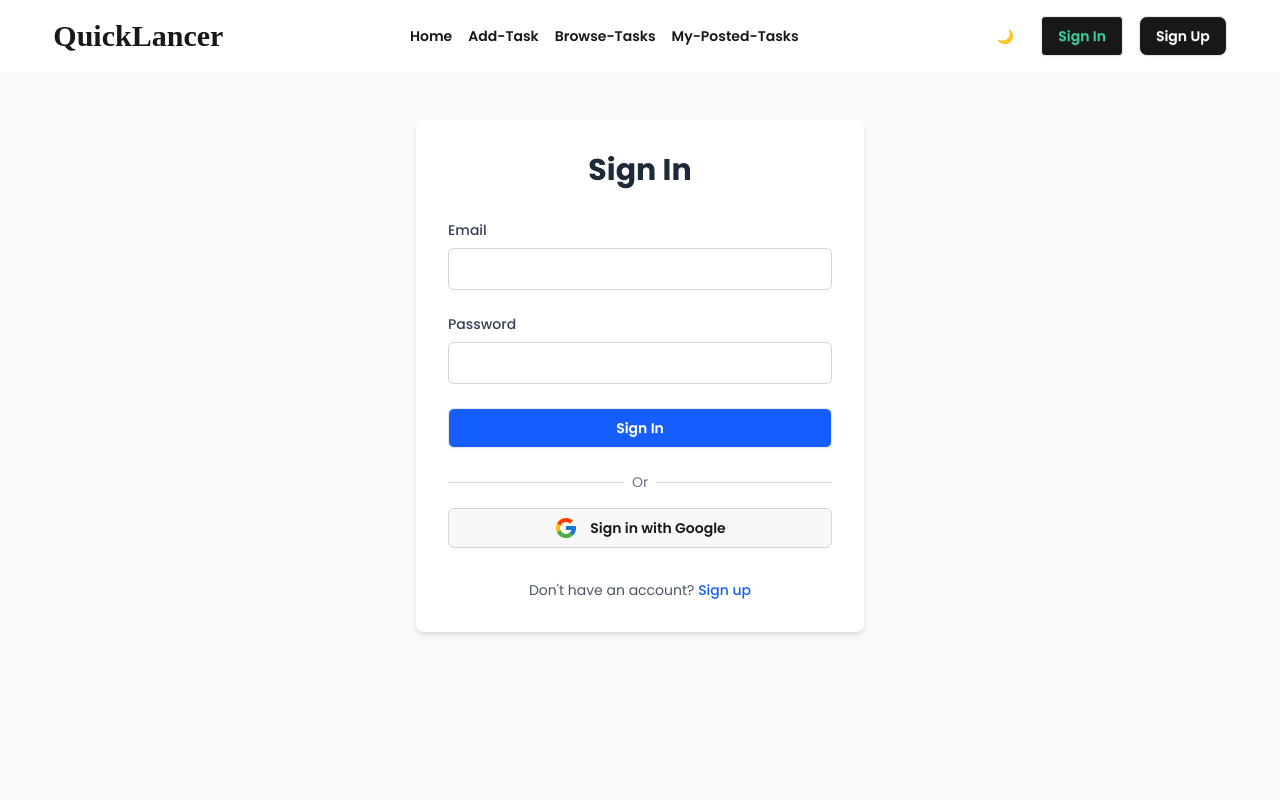
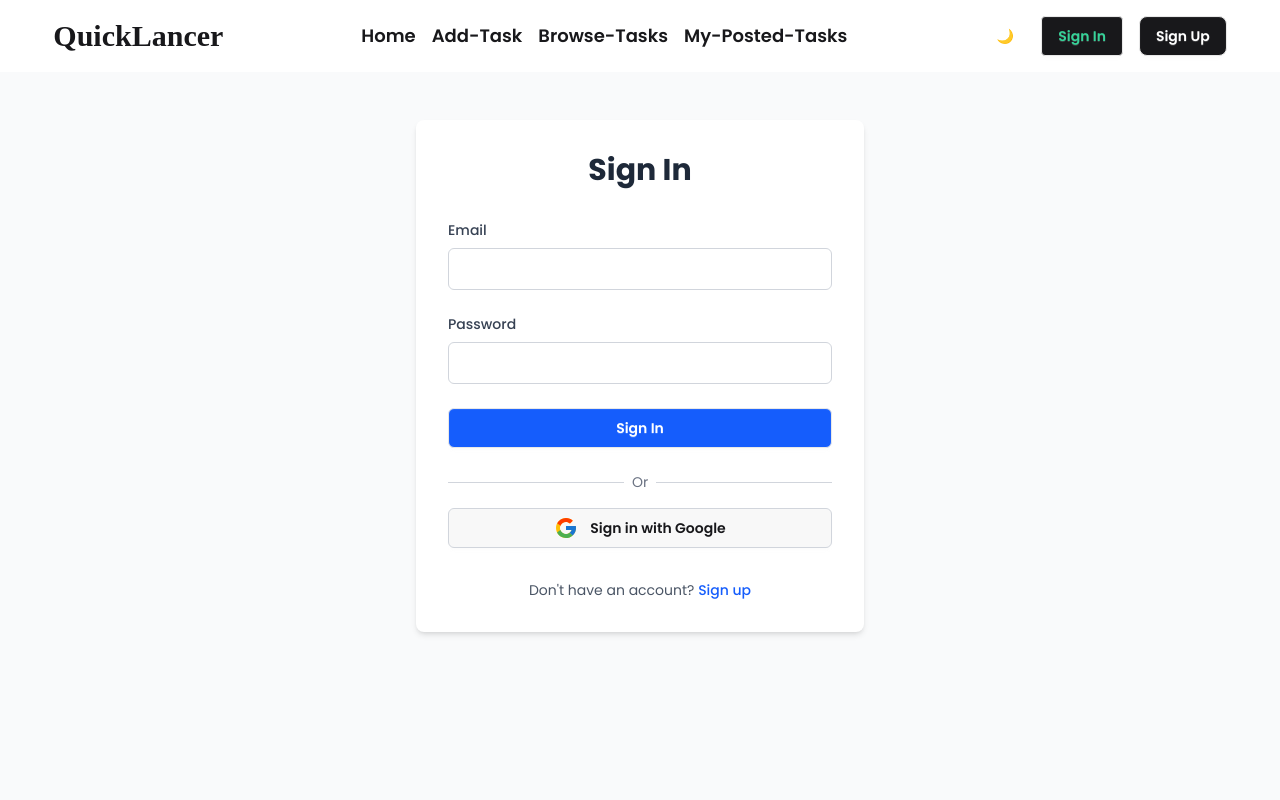
Before and after one commit to piyal007/quicklancer, a React (Vite) app: page /signin in a window 1280 px wide. Shown: the top 800 px of the page. Built offline with nearby package versions, Linux system fonts and the light colour scheme; no server answers; a web font is replaced by a local one.

Commit message:
loading spinner added for main layout

```diff
--- a/index.html
+++ b/index.html
@@ -5,7 +5,7 @@
   <meta charset="UTF-8" />
   <link rel="icon" type="image/svg+xml" href="/vite.svg" />
   <meta name="viewport" content="width=device-width, initial-scale=1.0" />
-  <title>Vite + React</title>
+  <title>Quicklancer</title>
 </head>
 
 <body>
--- a/src/Components/Navbar.jsx
+++ b/src/Components/Navbar.jsx
@@ -83,16 +83,16 @@ const Navbar = () => {
             {/* Desktop Navigation */}
             <div className="hidden md:flex-1 md:flex justify-center">
               <div className="nav-middle space-x-4 *:font-semibold *:text-base-content *:hover:text-success *:transition-colors">
-                <NavLink to="/" className="md:text-sm">
+                <NavLink to="/" className="md:text-sm lg:text-lg">
                   Home
                 </NavLink>
-                <NavLink to="/addtask" className="md:text-sm">
+                <NavLink to="/addtask" className="md:text-sm lg:text-lg">
                   Add-Task
                 </NavLink>
-                <NavLink to="/browsetask" className="md:text-sm">
+                <NavLink to="/browsetask" className="md:text-sm lg:text-lg">
                   Browse-Tasks
                 </NavLink>
-                <NavLink to="/mypostedtask" className="md:text-sm">
+                <NavLink to="/mypostedtask" className="md:text-sm lg:text-lg">
                   My-Posted-Tasks
                 </NavLink>
               </div>
--- a/src/Layouts/MainLayout.jsx
+++ b/src/Layouts/MainLayout.jsx
@@ -1,4 +1,4 @@
-import React from 'react';
+import React, { useState, useEffect } from 'react';
 import Navbar from '../Components/Navbar';
 import { Outlet } from 'react-router-dom';
 import Footer from '../Components/Footer';
@@ -8,6 +8,22 @@ import { useTheme } from '../Providers/ThemeProvider';
 
 const MainLayout = () => {
   const { theme } = useTheme();
+  const [loading, setLoading] = useState(true);
+
+  useEffect(() => {
+    // Simulate loading time
+    setTimeout(() => {
+      setLoading(false);
+    }, 1000);
+  }, []);
+
+  if (loading) {
+    return (
+      <div className="flex justify-center items-center min-h-screen" data-theme={theme}>
+        <span className="loading loading-spinner loading-lg"></span>
+      </div>
+    );
+  }
 
   return (
     <div>
```
